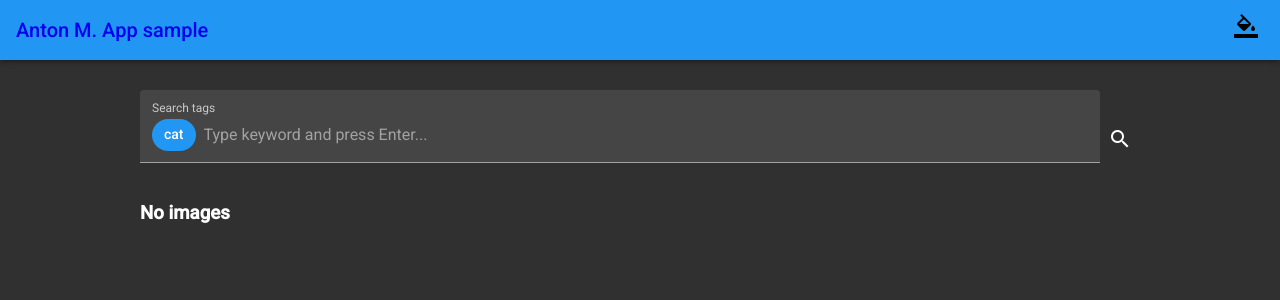
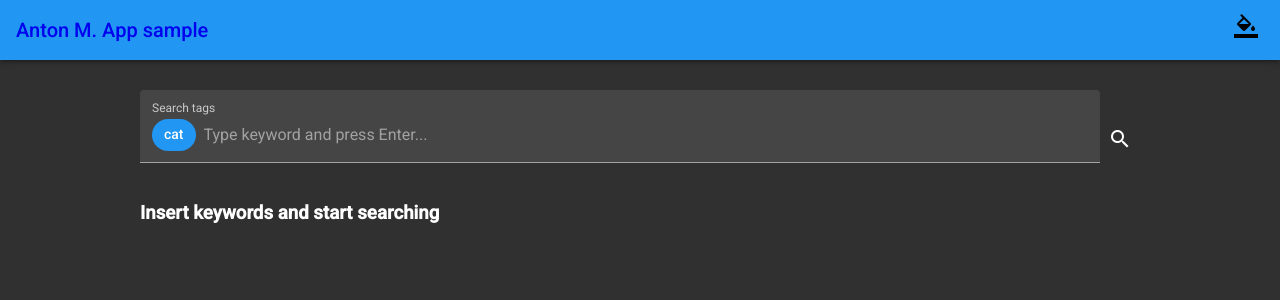
Before and after one commit to antmihlin/giphy-angular-app, an Angular app: page / in a window 1280 px wide. Shown: the top 300 px of the page. Built offline with nearby package versions, Linux system fonts and the light colour scheme.

Commit message:
feat(images): no imames message

```diff
--- a/src/app/components/images-list/images-list/images-list.component.html
+++ b/src/app/components/images-list/images-list/images-list.component.html
@@ -19,5 +19,5 @@
   </ng-container>
 </div>
 <ng-container *ngIf="!images">
-  <h3>No images</h3>
+  <h3>Insert keywords and start searching</h3>
 </ng-container>
```
